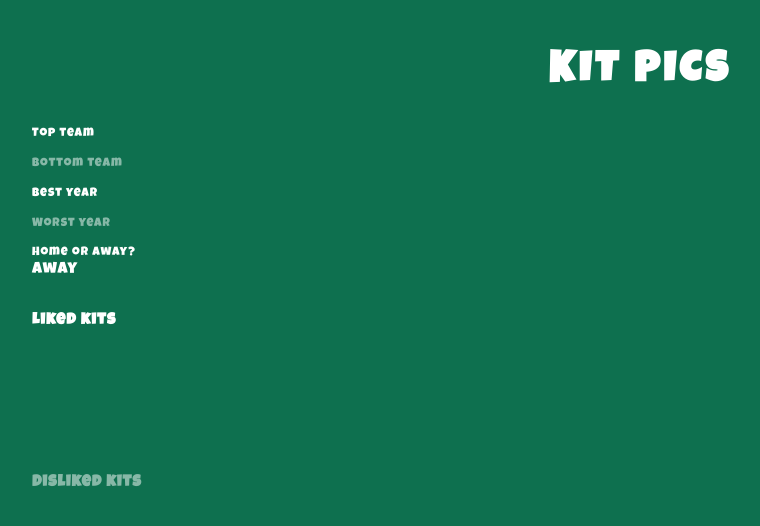
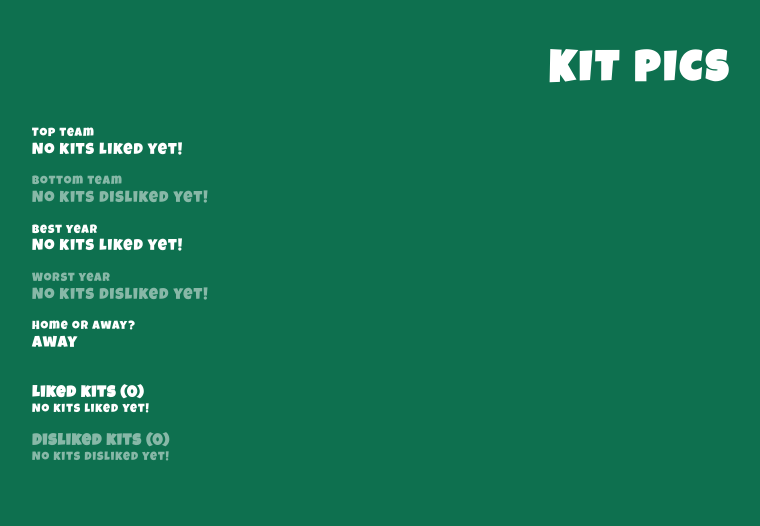
Before and after one commit to lukehedger/kit-pics, a React (Create React App) app: page /stats in a window 1280 px wide. Shown: the top 526 px of the page, without its empty margins (0-760 px from the left). Built offline with nearby package versions, Linux system fonts and the light colour scheme.

Commit message:
Better stats

```diff
--- a/src/Stats.js
+++ b/src/Stats.js
@@ -39,12 +39,6 @@ const getStats = () => {
       dislikedYears[kit.year] += 1;
     }
 
-    if (kit.type === "Home") {
-      homeKits += 1;
-    } else if (kit.type === "Away") {
-      awayKits += 1;
-    }
-
     return true;
   });
 
@@ -67,6 +61,12 @@ const getStats = () => {
       likedYears[kit.year] = 1;
     } else {
       likedYears[kit.year] += 1;
+    }
+
+    if (kit.type === "Home") {
+      homeKits += 1;
+    } else if (kit.type === "Away") {
+      awayKits += 1;
     }
 
     return true;
@@ -116,25 +116,25 @@ export default function App() {
           <li>
             <span>Top team</span>
 
-            <span>{stats.mostLikedTeam}</span>
+            <span>{stats.mostLikedTeam || "No kits liked yet!"}</span>
           </li>
 
           <li>
             <span>Bottom team</span>
 
-            <span>{stats.mostDislikedTeam}</span>
+            <span>{stats.mostDislikedTeam || "No kits disliked yet!"}</span>
           </li>
 
           <li>
             <span>Best year</span>
 
-            <span>{stats.mostLikedYear}</span>
+            <span>{stats.mostLikedYear || "No kits liked yet!"}</span>
           </li>
 
           <li>
             <span>Worst year</span>
 
-            <span>{stats.mostDislikedYear}</span>
+            <span>{stats.mostDislikedYear || "No kits disliked yet!"}</span>
           </li>
 
           <li>
@@ -144,21 +144,31 @@ export default function App() {
           </li>
         </ul>
 
-        <h4>Liked kits</h4>
+        <h4>Liked kits ({stats.likedKits.length})</h4>
 
+        {stats.likedKits.length > 0 ? (
           <div className="kits-gallery">
             {stats.likedKits.map((kit, i) => {
               return <img key={i} src={kit.src} alt={kit.alt} />;
             })}
           </div>
+        ) : (
+          <p>No kits liked yet!</p>
+        )}
 
-        <h4 style={{ opacity: 0.5 }}>Disliked kits</h4>
+        <h4 style={{ opacity: 0.5 }}>
+          Disliked kits ({stats.dislikedKits.length})
+        </h4>
 
+        {stats.dislikedKits.length > 0 ? (
           <div className="kits-gallery">
             {stats.dislikedKits.map((kit, i) => {
               return <img key={i} src={kit.src} alt={kit.alt} />;
             })}
           </div>
+        ) : (
+          <p style={{ opacity: 0.5 }}>No kits disliked yet!</p>
+        )}
       </div>
     </>
   );
--- a/src/style.css
+++ b/src/style.css
@@ -134,6 +134,13 @@ h4 {
   letter-spacing: 1px;
 }
 
+p {
+  margin: 0 32px 16px;
+  color: white;
+  font-size: 12px;
+  letter-spacing: 1px;
+}
+
 .kits-gallery {
   height: 80px;
   margin: 32px;
```
Lines whose indentation alone changed are shown as unchanged.
